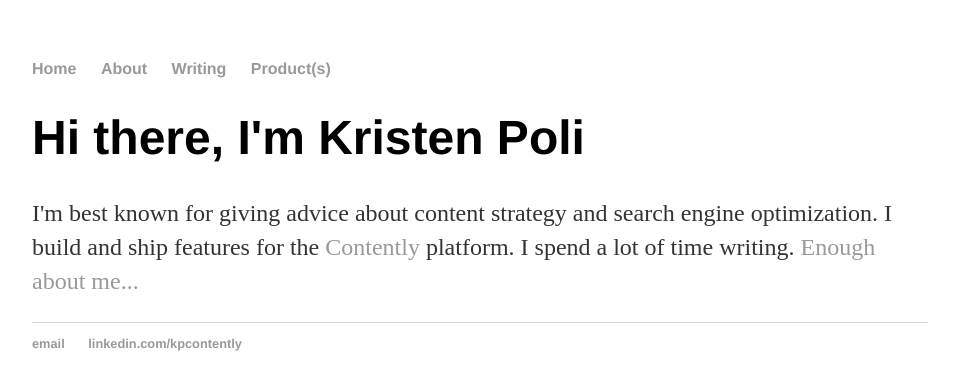
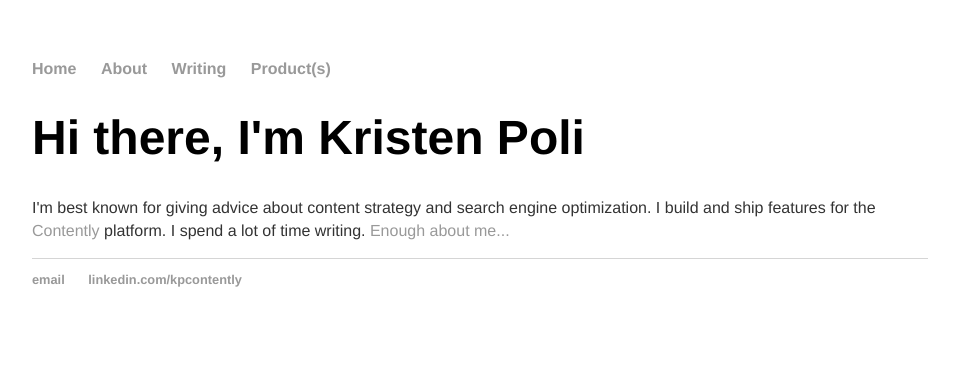
Before and after one commit to kristenepoli/portfolio, a Jekyll site: the page built from index.html, in a window 1280 px wide. Shown: the top 390 px of the page, without its empty margins (160-1119 px from the left). Built offline with Jekyll 4.4.1, drawn with Linux system fonts in a browser that asks for light colours.

Commit message:
Update main.css

```diff
--- a/css/main.css
+++ b/css/main.css
@@ -24,7 +24,8 @@ h1 {
     font-family:'Helvetica', 'Arial', 'Sans-Serif';
 }
 p {
-    font-size: 1.5em;
+    font-size: 1em;
+    font-family:'Helvetica', 'Arial', 'Sans-Serif';
     line-height: 1.4em;
     color: #333;
 }
```
